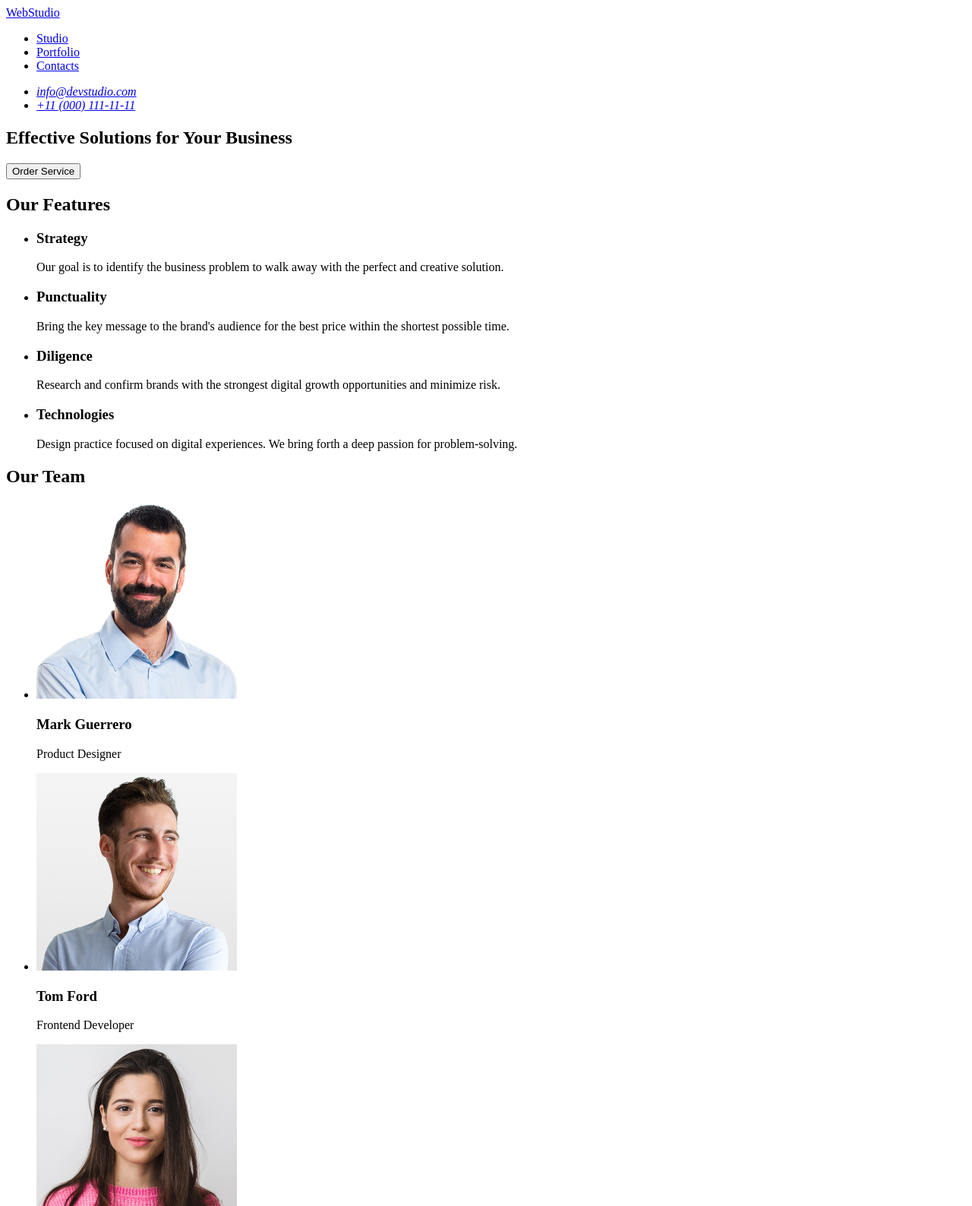
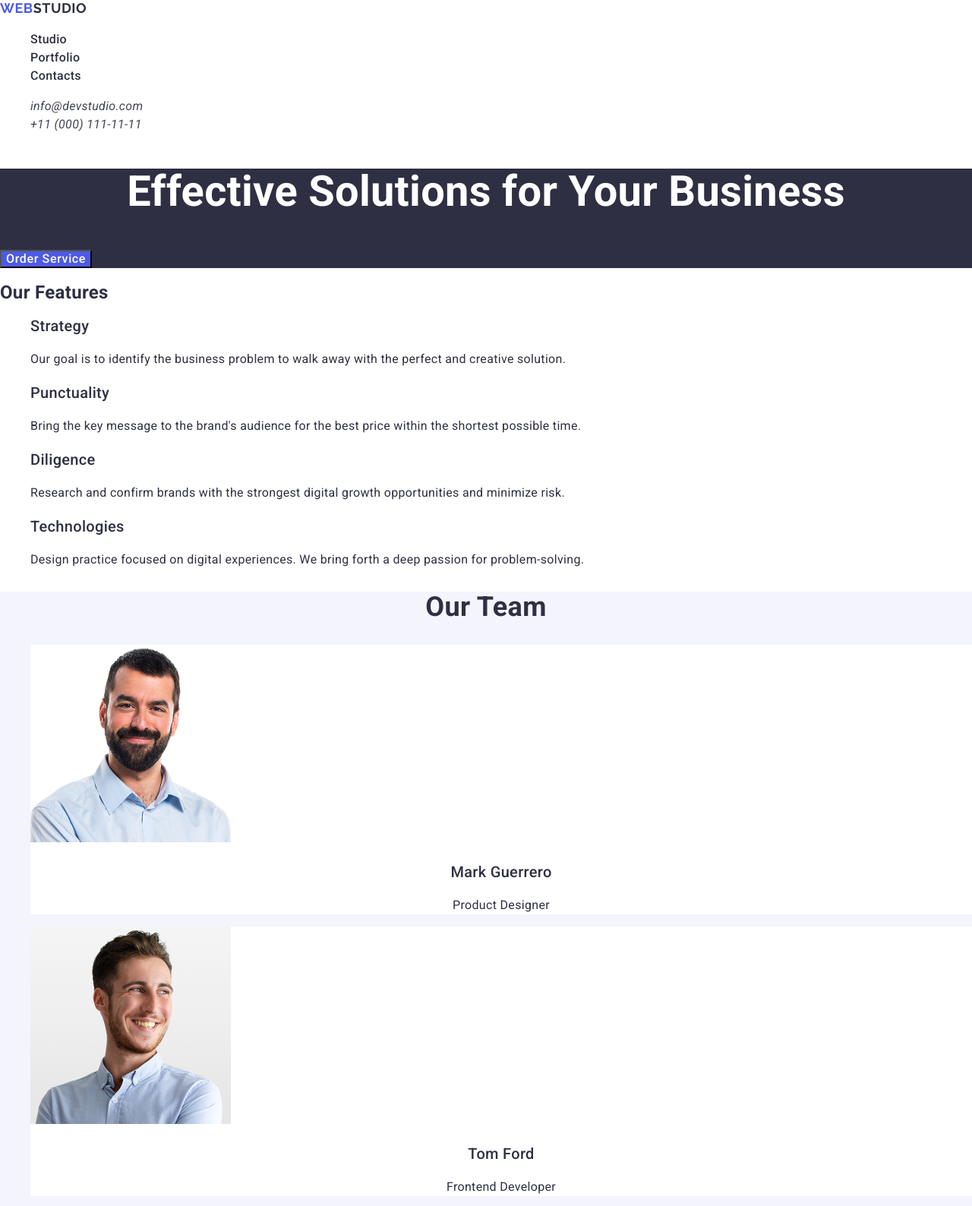
Before and after one commit to IIITPIX/goit-markup-hw-02, a plain HTML site: page index.html in a window 1280 px wide. Shown: the top 1588 px of the page at 76% size. Drawn offline with nearby package versions, Linux system fonts and the light colour scheme.

Commit message:
add Our portfolio section and css styles

```diff
--- /dev/null
+++ b/css/styles.css
@@ -0,0 +1,106 @@
+body {
+  font-family: "Roboto", sans-serif;
+  font-size: 16px;
+  color: #2e2f42;
+  line-height: 24px;
+  letter-spacing: 0.02em;
+}
+
+a.logo {
+  font-family: "Raleway", sans-serif;
+  font-weight: 700;
+  font-size: 18px;
+  text-transform: uppercase;
+  line-height: 21px;
+  letter-spacing: 0.03em;
+}
+
+a.logo span {
+  color: #4d5ae5;
+}
+
+a {
+  color: #2e2f42;
+  text-decoration-line: none;
+}
+
+.navMenu li {
+  font-weight: 500;
+}
+
+li {
+  list-style: none;
+}
+
+.headerAddress li a {
+  font-weight: 400;
+  color: #434455;
+}
+
+h1 {
+  font-weight: 700;
+  font-size: 56px;
+  line-height: 60px;
+  text-align: center;
+  color: #ffffff;
+}
+
+.solutionSection {
+  background-color: #2e2f42;
+}
+
+.orderButton {
+  background-color: #4d5ae5;
+  color: #ffffff;
+  font-weight: 500;
+  letter-spacing: 0.04em;
+}
+
+h3 {
+  font-weight: 500;
+  font-size: 20px;
+}
+
+.ourFeatures li p {
+  font-weight: 400;
+}
+
+.ourTeam {
+  background-color: #f4f4fd;
+}
+
+.ourTeam h2,
+.ourPortfolio h2 {
+  font-weight: 700;
+  font-size: 36px;
+  line-height: 40px;
+  text-align: center;
+}
+
+.ourTeam ul li h3 {
+  font-size: 20px;
+  font-weight: 500;
+  text-align: center;
+}
+
+.ourTeam ul li p {
+  text-align: center;
+}
+
+.ourTeam ul li {
+  background-color: #ffffff;
+}
+
+.ourPortfolio ul li h3 {
+  font-weight: 500;
+  font-size: 20px;
+}
+
+.footer {
+  background-color: #2e2f42;
+}
+
+.footer a,
+.footer p {
+  color: #ffffff;
+}
--- a/index.html
+++ b/index.html
@@ -4,13 +4,33 @@
     <meta charset="UTF-8" />
     <meta name="viewport" content="width=device-width, initial-scale=1.0" />
     <title>Document</title>
+    <link
+      rel="stylesheet"
+      href="https://cdnjs.cloudflare.com/ajax/libs/modern-normalize/3.0.1/modern-normalize.min.css"
+      integrity="sha512-q6WgHqiHlKyOqslT/lgBgodhd03Wp4BEqKeW6nNtlOY4quzyG3VoQKFrieaCeSnuVseNKRGpGeDU3qPmabCANg=="
+      crossorigin="anonymous"
+      referrerpolicy="no-referrer"
+    />
+    <link rel="stylesheet" href="./css/styles.css" />
+    <link rel="preconnect" href="https://fonts.googleapis.com" />
+    <link rel="preconnect" href="https://fonts.gstatic.com" crossorigin />
+    <link
+      href="https://fonts.googleapis.com/css2?family=Roboto:ital,wght@0,100..900;1,100..900&display=swap"
+      rel="stylesheet"
+    />
+    <link rel="preconnect" href="https://fonts.googleapis.com" />
+    <link rel="preconnect" href="https://fonts.gstatic.com" crossorigin />
+    <link
+      href="https://fonts.googleapis.com/css2?family=Raleway:ital,wght@0,100..900;1,100..900&family=Roboto:ital,wght@0,100..900;1,100..900&display=swap"
+      rel="stylesheet"
+    />
   </head>
   <body>
     <header>
-      <a href="./index.html">WebStudio</a>
+      <a href="./index.html" class="logo"><span>Web</span>Studio</a>
 
       <nav>
-        <ul>
+        <ul class="navMenu">
           <li><a href="#">Studio</a></li>
           <li><a href="#">Portfolio</a></li>
           <li><a href="#">Contacts</a></li>
@@ -18,7 +38,7 @@
       </nav>
 
       <address>
-        <ul>
+        <ul class="headerAddress">
           <li><a href="mailto:info@devstudio.com">info@devstudio.com</a></li>
           <li><a href="tel:+110001111111">+11 (000) 111-11-11</a></li>
         </ul>
@@ -26,14 +46,14 @@
     </header>
 
     <main>
-      <section>
+      <section class="solutionSection">
         <h1>Effective Solutions for Your Business</h1>
-        <button type="button">Order Service</button>
+        <button type="button" class="orderButton">Order Service</button>
       </section>
 
       <section>
         <h2>Our Features</h2>
-        <ul>
+        <ul class="ourFeatures">
           <li>
             <h3>Strategy</h3>
             <p>
@@ -65,7 +85,7 @@
         </ul>
       </section>
 
-      <section>
+      <section class="ourTeam">
         <h2>Our Team</h2>
         <ul>
           <li>
@@ -110,10 +130,49 @@
           </li>
         </ul>
       </section>
+
+      <section class="ourPortfolio">
+        <h2>Our Portfolio</h2>
+        <ul>
+          <li>
+            <img src="./images/bankingApp.jpg" alt="Banking App" />
+            <h3>Banking App</h3>
+            <p>App</p>
+          </li>
+          <li>
+            <img src="./images/cashlessPayment.jpg" alt="Cashless Payment" />
+            <h3>Cashless Payment</h3>
+            <p>Marketing</p>
+          </li>
+          <li>
+            <img src="./images/MeditationApp.jpg" alt="Meditation App" />
+            <h3>Meditation App</h3>
+            <p>App</p>
+          </li>
+          <li>
+            <img src="./images/taxiService.jpg" alt="Taxi Service" />
+            <h3>Taxi Service</h3>
+            <p>Marketing</p>
+          </li>
+          <li>
+            <img
+              src="./images/screenIIllustration.jpg"
+              alt="Screen Illustrations"
+            />
+            <h3>Screen Illustrations</h3>
+            <p>Design</p>
+          </li>
+          <li>
+            <img src="./images/onlineCourses.jpg" alt="Online Courses" />
+            <h3>Online Courses</h3>
+            <p>Marketing</p>
+          </li>
+        </ul>
+      </section>
     </main>
 
-    <footer>
-      <a href="./index.html">WebStudio</a>
+    <footer class="footer">
+      <a href="./index.html" class="logo"><span>Web</span>Studio</a>
       <p>
         Increase the flow of customers and sales for your business with digital
         marketing & growth solutions.
```
Also changed, not shown: images/MeditationApp.jpg (added), images/bankingApp.jpg (added), images/cashlessPayment.jpg (added), images/onlineCourses.jpg (added), images/screenIIllustration.jpg (added), images/taxiService.jpg (added).
